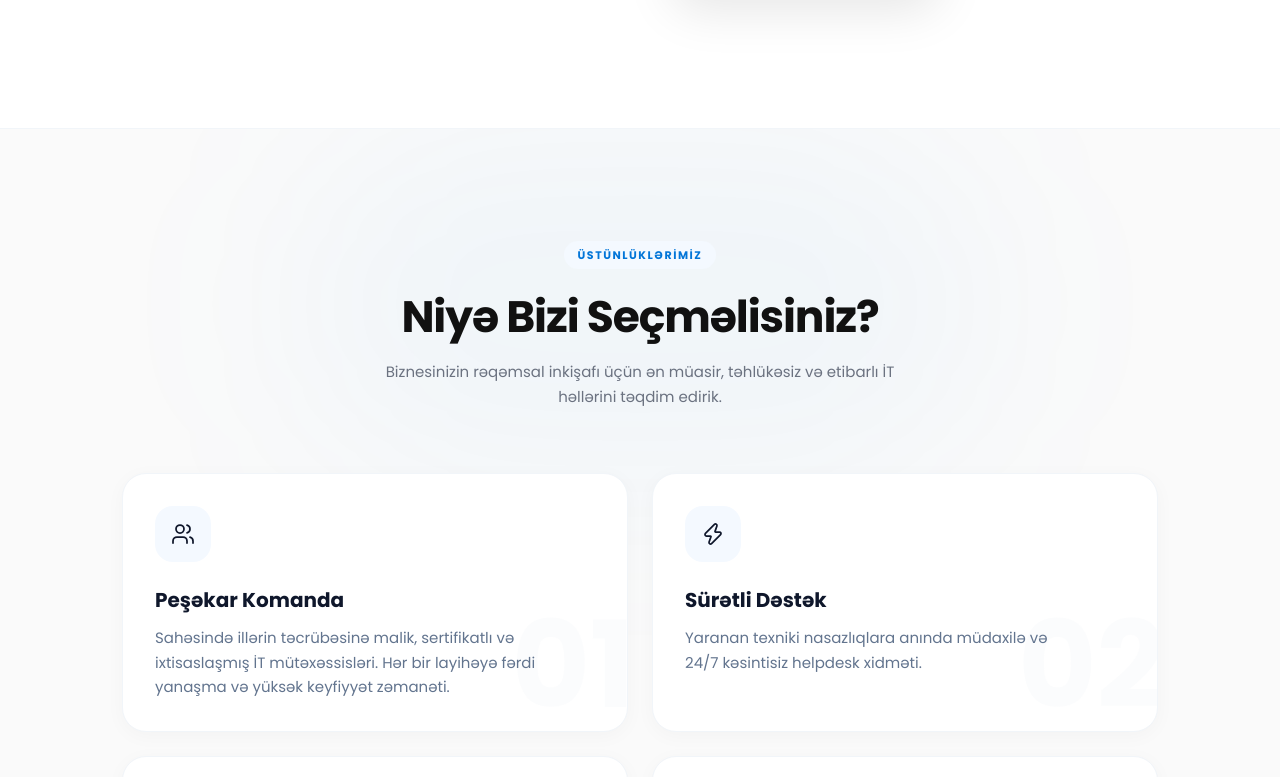
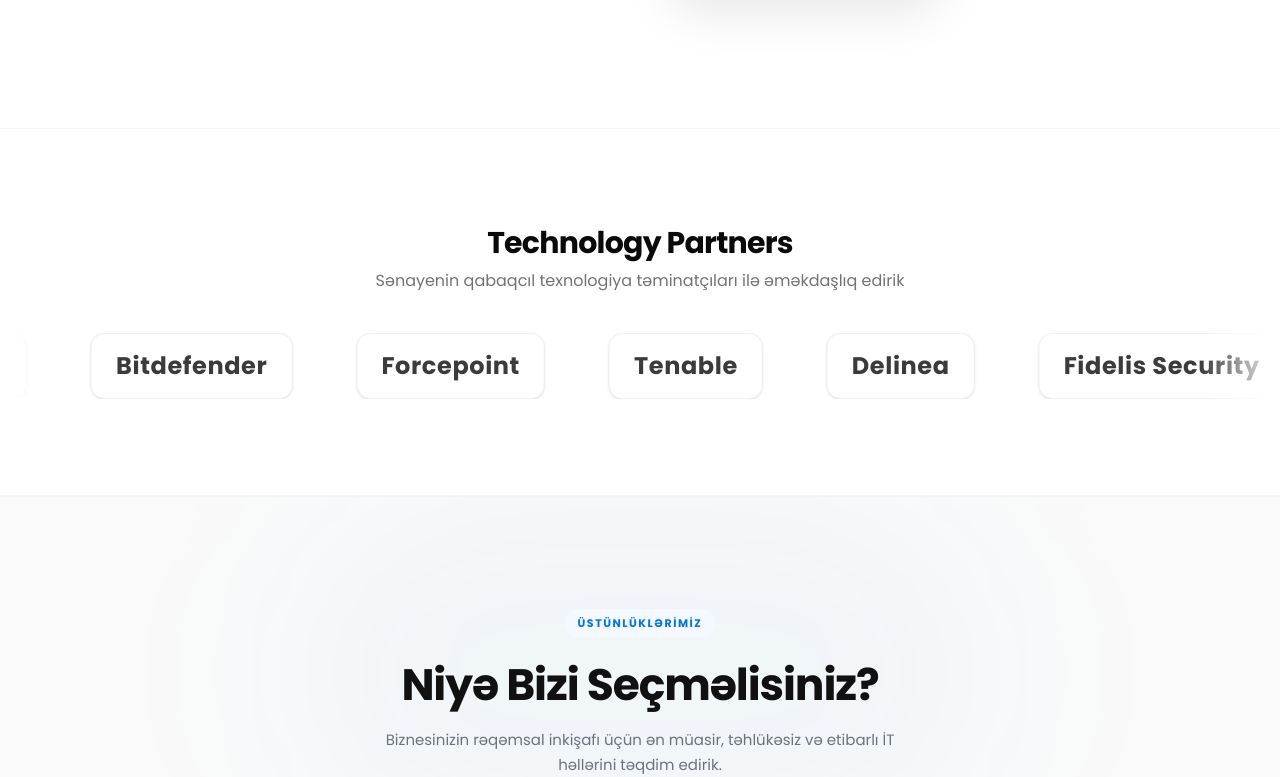
Before and after one commit to turanhsnv-dev/netsolutions-web, a Next.js app: page / in a window 1280 px wide. Shown: the part 1484-2261 px from the top of the page. Built offline with nearby package versions, Linux system fonts and the light colour scheme.

Commit message:
add partners

```diff
--- a/src/app/globals.css
+++ b/src/app/globals.css
@@ -46,6 +46,16 @@
   --radius-2xl: calc(var(--radius) * 1.8);
   --radius-3xl: calc(var(--radius) * 2.2);
   --radius-4xl: calc(var(--radius) * 2.6);
+  --animate-marquee: marquee 30s linear infinite;
+
+  @keyframes marquee {
+    from {
+      transform: translateX(0);
+    }
+    to {
+      transform: translateX(calc(-50% - 1rem));
+    }
+  }
 }
 
 :root {
--- a/src/app/page.tsx
+++ b/src/app/page.tsx
@@ -3,6 +3,7 @@
 import { FeaturesSection } from '@/features/home/components/features-section';
 import { SecurityTreeSection } from '@/features/security-tree/components/security-tree-section';
 import { ServicesSection } from '@/features/services/components/services-section';
+import { PartnersSection } from '@/features/partners/components/partners-section';
 
 const AboutSection = dynamic(
   () => import('@/features/about/components/about-section').then((mod) => mod.AboutSection)
@@ -21,6 +22,7 @@
     <>
       <HeroSection />
       <AboutSection />
+      <PartnersSection />
       <FeaturesSection />
       <SecurityTreeSection />
       <ServicesSection />
--- /dev/null
+++ b/src/features/partners/components/partners-section.tsx
@@ -0,0 +1,52 @@
+'use client';
+
+const partners = [
+  'Logpoint',
+  'Bitdefender',
+  'Forcepoint',
+  'Tenable',
+  'Delinea',
+  'Fidelis Security',
+  'Veeam',
+  'Invicti',
+  'Acronis',
+  'AlgoSec',
+  'Logsign'
+];
+
+export function PartnersSection() {
+  // We duplicate the list to create a seamless infinite scroll effect
+  const repeatedPartners = [...partners, ...partners];
+
+  return (
+    <section className="py-16 md:py-24 border-y border-border/40 bg-background/50 overflow-hidden relative">
+      <div className="container px-4 mx-auto mb-10 text-center">
+        <h2 className="text-2xl md:text-3xl font-bold tracking-tight text-foreground">
+          Technology Partners
+        </h2>
+        <p className="text-muted-foreground mt-2">
+          Sənayenin qabaqcıl texnologiya təminatçıları ilə əməkdaşlıq edirik
+        </p>
+      </div>
+
+      <div className="relative flex overflow-hidden">
+        {/* Left/Right Gradients for fade effect */}
+        <div className="pointer-events-none absolute left-0 top-0 z-10 h-full w-20 bg-linear-to-r from-background to-transparent" />
+        <div className="pointer-events-none absolute right-0 top-0 z-10 h-full w-20 bg-linear-to-l from-background to-transparent" />
+
+        <div className="flex w-max min-w-full animate-marquee gap-8 md:gap-16 items-center px-4">
+          {repeatedPartners.map((partner, index) => (
+            <div
+              key={`${partner}-${index}`}
+              className="flex-none px-6 py-4 bg-card border border-border/50 rounded-xl shadow-sm hover:border-primary/40 hover:shadow-md transition-all duration-300"
+            >
+              <span className="text-xl md:text-2xl font-extrabold text-foreground/80 tracking-wide">
+                {partner}
+              </span>
+            </div>
+          ))}
+        </div>
+      </div>
+    </section>
+  );
+}
```
